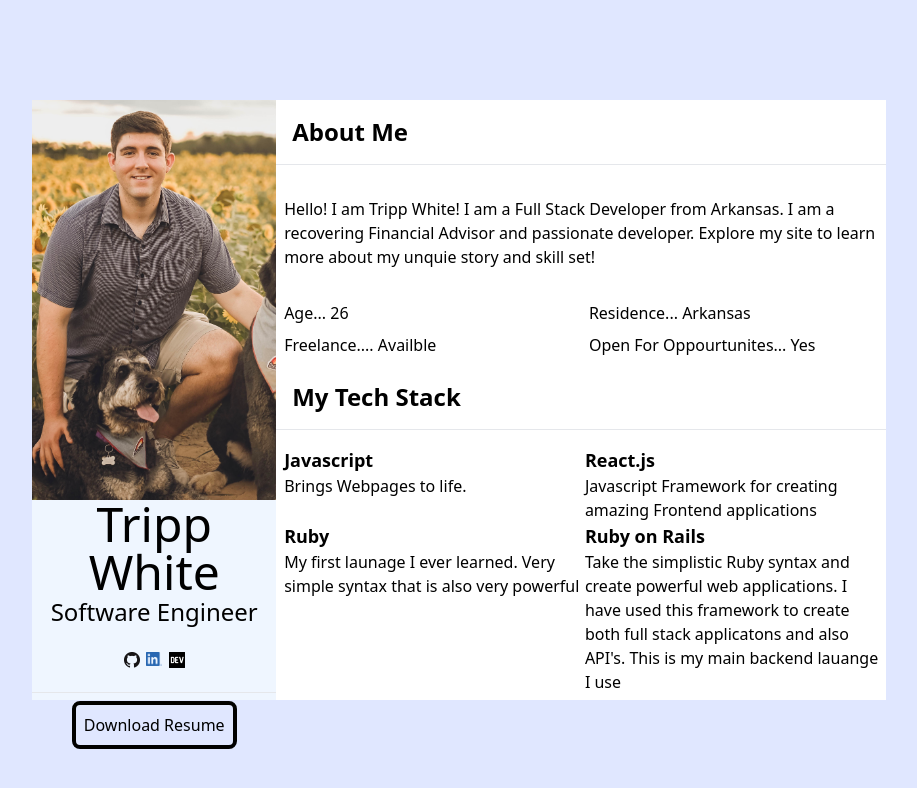
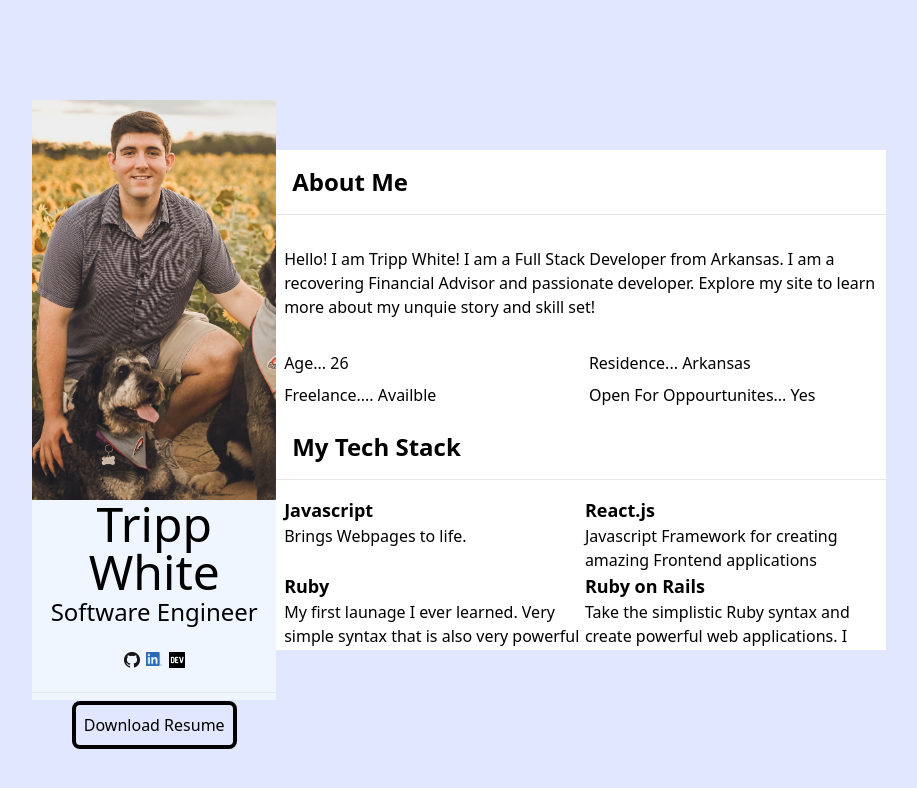
Before and after one commit to turpp/personal-portfolio, a React (Create React App) app in the folder my-app/: page / in a window 1280 px wide. Shown: the top 788 px of the page, without its empty margins (181-1098 px from the left). Built offline with nearby package versions, Linux system fonts and the light colour scheme.

Commit message:
made about me smaller than profile and centered in div and removed white background on main

```diff
--- a/my-app/src/Components/AboutMe.js
+++ b/my-app/src/Components/AboutMe.js
@@ -3,7 +3,7 @@ import React from 'react'
 
 function AboutMe(){
     return(
-        <div className="flex w-full">
+        <div className="flex w-full bg-white h-5/6">
             <div className='flex-1 overflow-auto'>
                 <p className='text-2xl font-bold p-4 text-left'>About Me</p>
                 <hr></hr>
--- a/my-app/src/Components/MainDiv.js
+++ b/my-app/src/Components/MainDiv.js
@@ -4,7 +4,7 @@ import AboutMe from './AboutMe'
 
 function MainDiv(){
     return (
-        <div className='flex flex-row m-auto w-2/3 content-center h-3/4 bg-white'>
+        <div className='flex flex-row m-auto w-2/3 content-center items-center h-3/4'>
             <ProfileCard/>
             <AboutMe/>
         </div>
```
